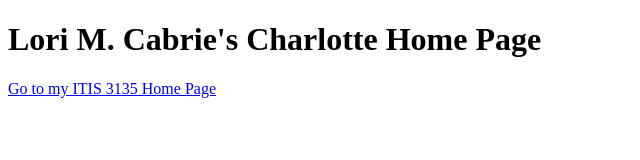
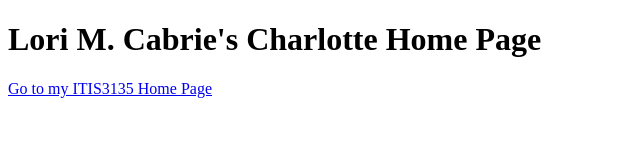
Before and after one commit to LoriCabrie26/LoriCabrie26.github.io, a plain HTML site: page index.html in a window 1280 px wide. Shown: the full height of the page, 0-640 px from the left. Drawn offline with Linux system fonts and the light colour scheme.

Commit message:
removed space

```diff
--- a/index.html
+++ b/index.html
@@ -10,7 +10,7 @@
         <h1>
             Lori M. Cabrie's Charlotte Home Page
         </h1>
-        <nav> <a href="itis3135/index.html">Go to my ITIS 3135 Home Page</a><a href=""></a></nav>
+        <nav> <a href="itis3135/index.html">Go to my ITIS3135 Home Page</a><a href=""></a></nav>
     </header>
 </body>
 </html>
```
